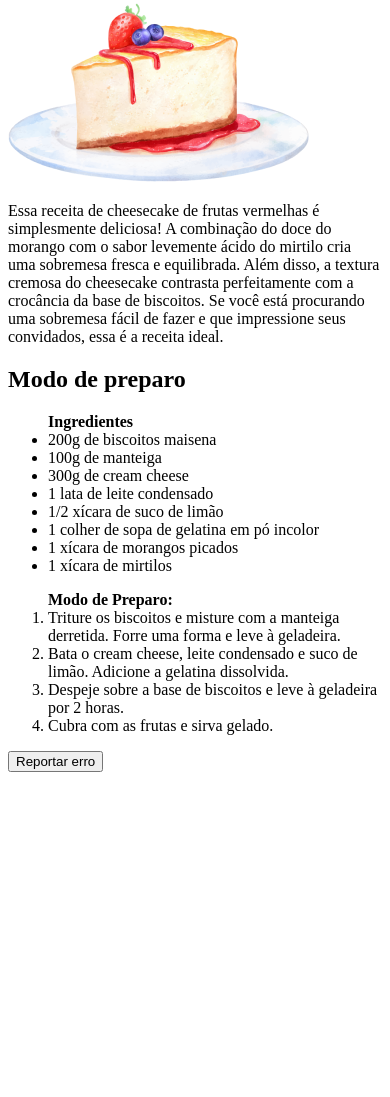
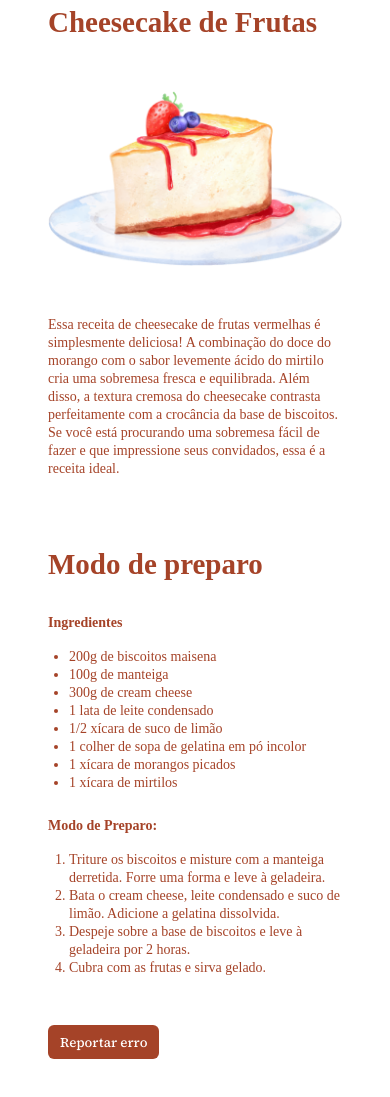
Before and after one commit to rafaaehlke/Projeto-cheesecake, a plain HTML site: page index.html in a window 390 px wide. Shown: the part 77-1174 px from the top of the page. Before the commit the page ends 857 px from the top, so only its background shows below. Drawn offline with Linux system fonts and the light colour scheme; a web font is replaced by a local one.

Commit message:
css mobile finish

```diff
--- a/index.html
+++ b/index.html
@@ -1,6 +1,11 @@
 <!DOCTYPE html>
 <html lang="pr-br">
 <head>
+
+  <link rel="preconnect" href="https://fonts.googleapis.com">
+<link rel="preconnect" href="https://fonts.gstatic.com" crossorigin>
+<link href="https://fonts.googleapis.com/css2?family=Source+Serif+4:wght@500&family=Source+Serif+Pro:wght@400;700&display=swap" rel="stylesheet">
+
   <meta charset="UTF-8">
   <meta name="viewport" content="width=device-width, initial-scale=1.0">
   <title>Cheesecake</title>
@@ -23,8 +28,8 @@
       <div class="ingredients">
         <h2>Modo de preparo</h2>
 
+        <strong>Ingredientes</strong>
         <ul>
-          <strong>Ingredientes</strong>
 
             <li>200g de biscoitos maisena</li>
             <li>100g de manteiga</li>
@@ -37,18 +42,17 @@
 
         </ul>
 
+        <strong>Modo de Preparo:</strong>
         <ol>
-          <strong>Modo de Preparo:</strong>
           <li>Triture os biscoitos e misture com a manteiga derretida. Forre uma forma e leve à geladeira.</li>
           <li>Bata o cream cheese, leite condensado e suco de limão. Adicione a gelatina dissolvida.</li>
           <li>Despeje sobre a base de biscoitos e leve à geladeira por 2 horas.</li>
           <li>Cubra com as frutas e sirva gelado.</li>
         </ol>
 
+        <button>Reportar erro</button>
+
       </div>
-
-      <button>Reportar erro</button>
-
     </main>
 
 </body>
--- a/style.css
+++ b/style.css
@@ -0,0 +1,76 @@
+* {
+  padding: 0;
+  border: 0;
+  box-sizing: border-box;
+
+  -webkit-font-smoothing: antialiased;
+  -moz-osx-font-smoothing: grayscale;
+}
+
+:root {
+  font-family: 'Source Serif Pro', serif;
+  font-size: 62.5%;
+}
+
+body {
+  color: #A54328;
+  font-size: 1.6rem;
+}
+
+main {
+  max-width: 32rem;
+
+  margin-inline: auto;
+
+  padding: 5.6rem 4.0rem;
+
+  box-sizing: content-box;
+
+  display: flex;
+  flex-direction: column;
+  gap: 3.2rem;
+
+}
+
+img {
+  width: 100%;
+  margin-block: 3.2rem;
+}
+
+h1, h2 {
+  font-size: 2.9rem;
+  font-weight: 700;
+}
+
+h2 {
+  margin-bottom: 3.2rem;
+}
+
+p, li, strong {
+  font-size: 1.4rem;
+  line-height: 1.8rem;
+}
+
+ul, ol {
+  padding-left: 2.1rem;
+}
+
+ul {
+  margin-bottom: 2.4rem;
+}
+
+
+button {
+  font-family: "Source Serif 4";
+  background-color: #A54328;
+
+  color: white;
+  border: 0;
+  border-radius: 0.6rem;
+
+
+
+  padding: .8rem 1.2rem;
+
+  margin-top: 3.2rem;
+}
```
